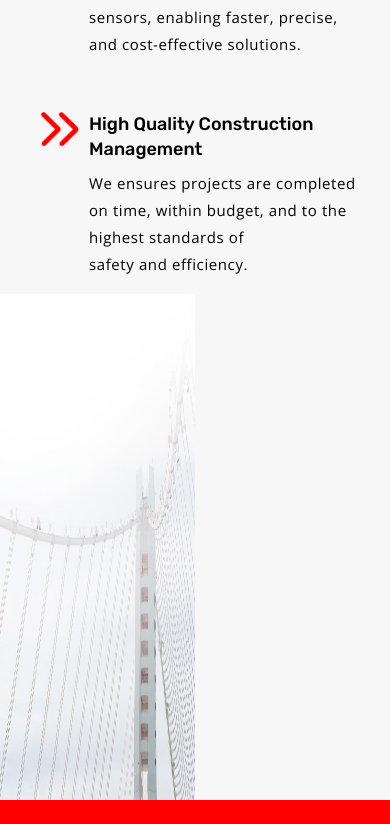
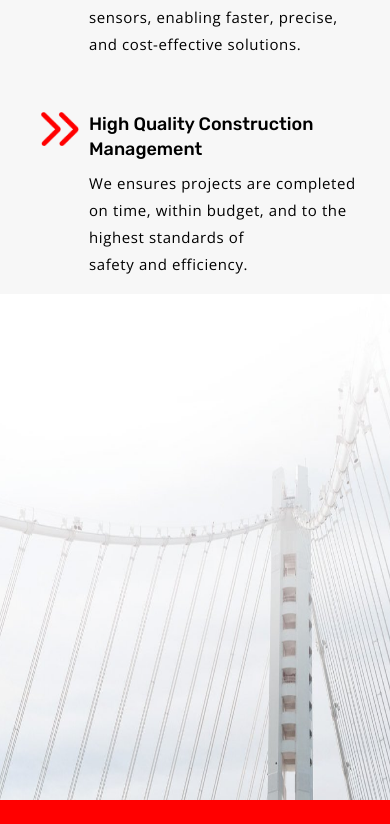
Before and after one commit to adekoya1-1/tetranglesprojectlimited, a React (Vite) app: page /about in a window 390 px wide. Shown: the part 2325-3149 px from the top of the page. Built offline with nearby package versions, Linux system fonts and the light colour scheme.

Commit message:
re did the img width

```diff
--- a/src/About components/Bridge.jsx
+++ b/src/About components/Bridge.jsx
@@ -42,7 +42,7 @@ const Bridge = () => {
           </div>
         </div>
         <div id="img">
-          <img id="img" src={bridge} alt="" />
+          <img src={bridge} alt="" />
         </div>
       </div>
       <div id="section">
--- a/src/About styles/bridge.css
+++ b/src/About styles/bridge.css
@@ -42,7 +42,7 @@
   line-height: 25px;
   width: 280px;
 }
-#img {
+#img img{
   width: 976px;
   height: 742px;
 }
@@ -135,7 +135,7 @@
   align-items: end;
 }
 @media (max-width: 768px) {
-  #img {
+  #img img {
     width: 100vw;
     height: 60vh;
   }
```
